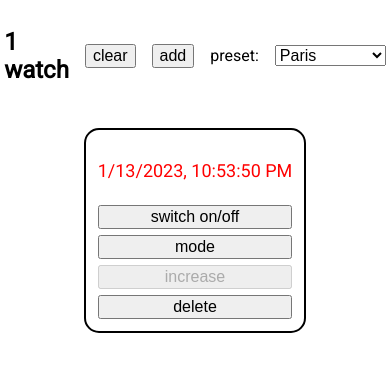
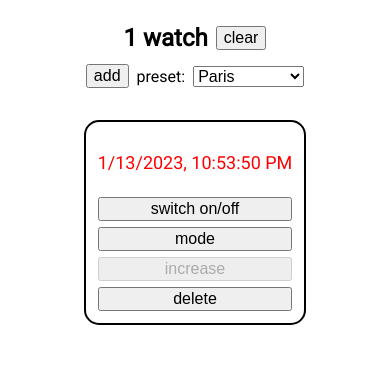
Before and after one commit to bak840/watcher, a website built with Vite: page index.html in a window 390 px wide. Built offline with nearby package versions, Linux system fonts and the light colour scheme.

Commit message:
Responsive menu

```diff
--- a/index.html
+++ b/index.html
@@ -15,10 +15,13 @@
 <body>
   <div id="app">
     <div id="menu">
-      <div id="title"></div>
+      <div class="menu-part">
+        <h2 id="title"></h2>
         <button id="clearButton">clear</button>
+      </div>
+      <div class="menu-part">
         <button id="addButton">add</button>
-      <p>preset: </p>
+        <p style="margin: 0;">preset: </p>
         <select id="newWatchSelect" name="newWatchTZ">
           <option value="paris">Paris</option>
           <option value="yaounde">Yaoundé</option>
@@ -26,6 +29,7 @@
           <option value="la">Los Angeles</option>
         </select>
       </div>
+    </div>
     <div id="watches"></div>
   </div>
   <script type="module" src="/src/main.ts"></script>
--- a/src/app/view.ts
+++ b/src/app/view.ts
@@ -10,7 +10,7 @@ class View {
 
   renderTitleToHTML(): string {
     const suffix = this.controller.watches.length === 1 ? "watch" : "watches";
-    return `<h2>${this.controller.watches.length} ${suffix}</h2>`;
+    return `${this.controller.watches.length} ${suffix}`;
   }
 
   renderWatchesToHTML(): string {
--- a/style.css
+++ b/style.css
@@ -1,13 +1,29 @@
 body {
   font-family: 'Roboto', sans-serif;
+  padding: 16px 8px;
+}
+
+button {
+  font-size: 16px;
+}
+
+select {
+  font-size: 16px;
 }
 
 #menu {
-  margin-bottom: 24px;
+  margin-bottom: 32px;
   display: flex;
   justify-content: center;
   align-items: center;
-  gap: 0 16px;
+  flex-wrap: wrap;
+  gap: 12px 8px;
+}
+
+.menu-part {
+  display: inline-flex;
+  align-items: center;
+  gap: 8px;
 }
 
 #watches {
@@ -45,10 +61,6 @@ body {
   font-weight: 500;
 }
 
-button {
-  font-size: 16px;
+#title {
+  margin: 0;
 }
-
-select {
-  font-size: 16px;
-}
```
Lines whose indentation alone changed are shown as unchanged.
